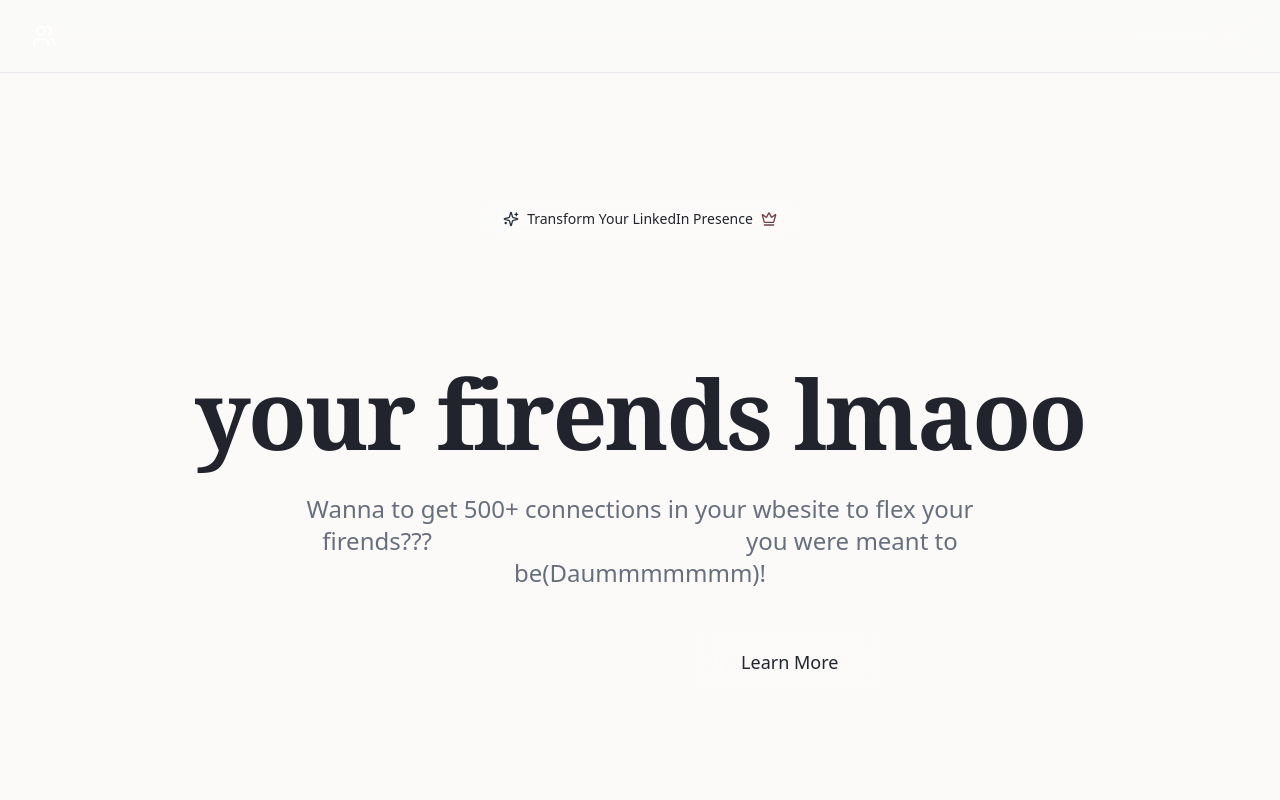
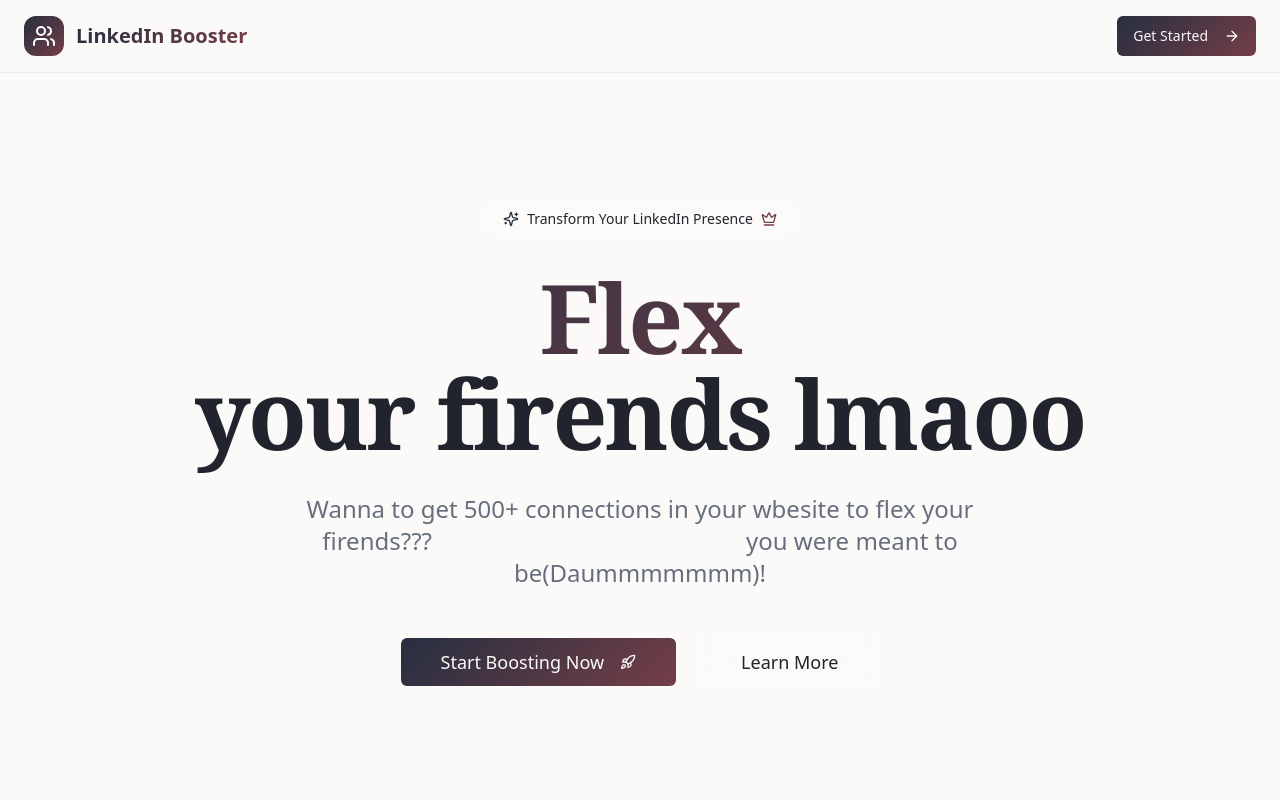
Before and after one commit to nandha-star/link-boost-flex, a React (Vite) app: page / in a window 1280 px wide. Shown: the top 800 px of the page. Built offline with nearby package versions, Linux system fonts and the light colour scheme.

Commit message:
Update index.css

```diff
--- a/src/index.css
+++ b/src/index.css
@@ -24,7 +24,7 @@
     --muted: 0 0% 95%;
     --muted-foreground: 220 10% 45%;
 
-    --accent: 350 30% 35%; /* muted burgundy */
+    --accent: 350 30% 35%; /* muted burgundy for highlights */
     --accent-foreground: 0 0% 98%;
 
     --destructive: 0 80% 45%;
@@ -35,6 +35,10 @@
     --ring: 220 25% 20%;
 
     --radius: 0.5rem;
+
+    /* Gradients (subtle, not flashy) */
+    --gradient-primary: linear-gradient(135deg, hsl(220 25% 20%) 0%, hsl(350 30% 35%) 100%);
+    --gradient-muted: linear-gradient(135deg, hsl(30 15% 95%) 0%, hsl(0 0% 100%) 100%);
 
     /* Shadows */
     --shadow-soft: 0 2px 10px -2px hsl(220 20% 20% / 0.08);
@@ -107,27 +111,3 @@
     @apply text-base leading-relaxed text-muted-foreground;
   }
 }
-
-/* Example flat button styles */
-@layer components {
-  .btn {
-    @apply inline-flex items-center justify-center px-5 py-2.5 rounded-md font-medium
-           transition-colors duration-300 ease-in-out shadow-sm;
-  }
-
-  .btn-primary {
-    @apply bg-primary text-primary-foreground hover:bg-foreground hover:text-background;
-  }
-
-  .btn-secondary {
-    @apply bg-secondary text-secondary-foreground hover:bg-muted;
-  }
-
-  .btn-accent {
-    @apply bg-accent text-accent-foreground hover:opacity-90;
-  }
-
-  .btn-outline {
-    @apply border border-foreground text-foreground hover:bg-foreground hover:text-background;
-  }
-}
```
